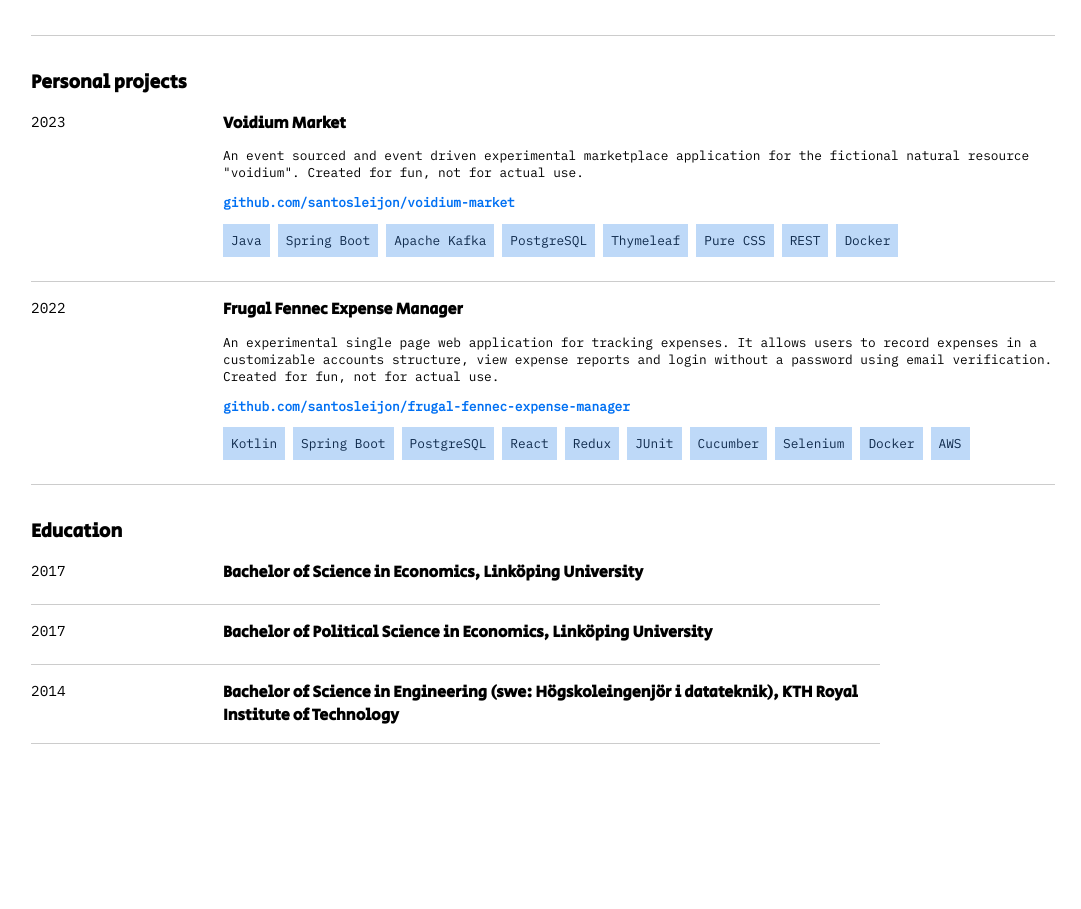
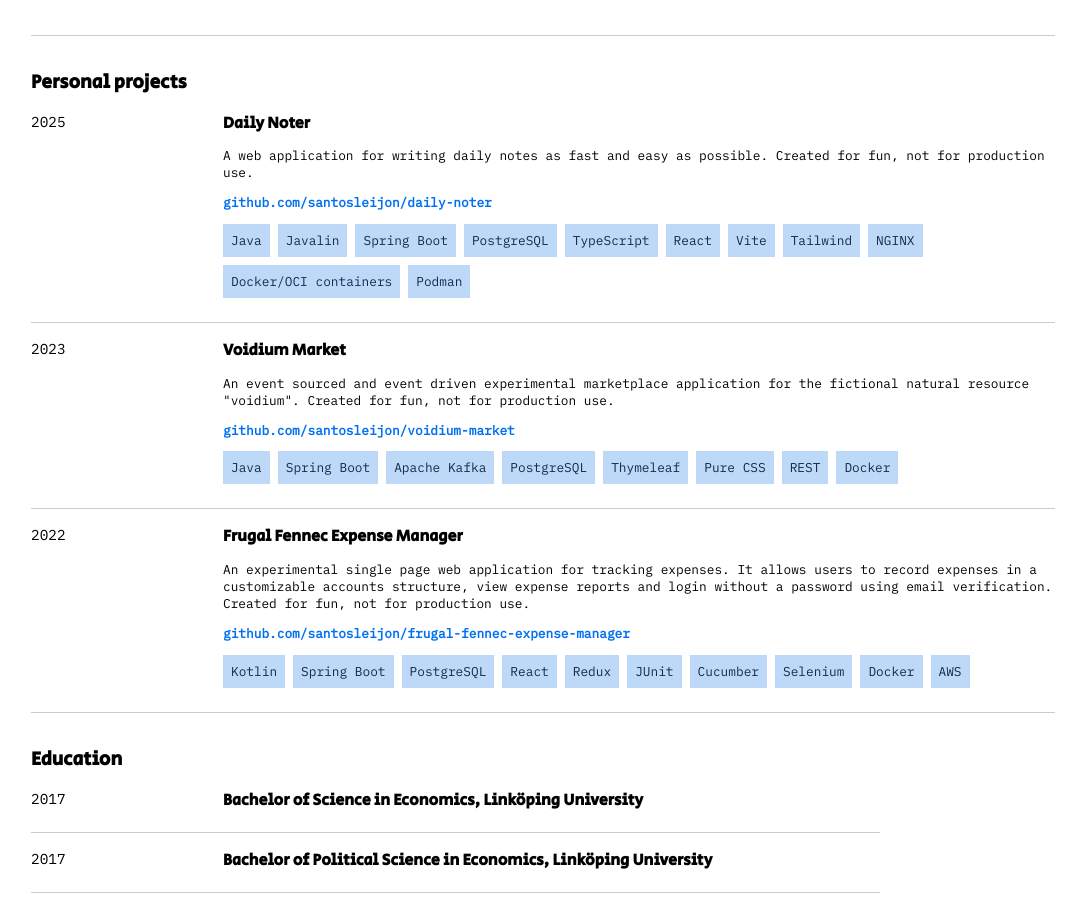
Before and after one commit to santosleijon/santosleijon-dev, a Next.js app: page / in a window 1280 px wide. Shown: the part 2189-3098 px from the top of the page, without its empty margins (97-1178 px from the left). Before the commit the page ends 2997 px from the top, so only its background shows below. Built offline with nearby package versions, Linux system fonts and the light colour scheme.

Commit message:
Add new personal project

```diff
--- a/pages/index.tsx
+++ b/pages/index.tsx
@@ -195,11 +195,33 @@ export default function Home() {
 
         <section>
           <h2>Personal projects</h2>
+          <Experience timePeriod="2025" role="Daily Noter">
+            <>
+              <p>
+                A web application for writing daily notes as fast and easy as possible.
+                Created for fun, not for production use.
+              </p>
+              <p>
+                <a href="https://github.com/santosleijon/daily-noter"><strong>github.com/santosleijon/daily-noter</strong></a>
+              </p>
+              <Chip>Java</Chip>
+              <Chip>Javalin</Chip>
+              <Chip>Spring Boot</Chip>
+              <Chip>PostgreSQL</Chip>
+              <Chip>TypeScript</Chip>
+              <Chip>React</Chip>
+              <Chip>Vite</Chip>
+              <Chip>Tailwind</Chip>
+              <Chip>NGINX</Chip>
+              <Chip>Docker/OCI containers</Chip>
+              <Chip>Podman</Chip>
+            </>
+          </Experience>
           <Experience timePeriod="2023" role="Voidium Market">
             <>
               <p>
                 An event sourced and event driven experimental marketplace application for the fictional natural resource &quot;voidium&quot;.
-                Created for fun, not for actual use.
+                Created for fun, not for production use.
               </p>
               <p>
                 <a href="https://github.com/santosleijon/voidium-market"><strong>github.com/santosleijon/voidium-market</strong></a>
@@ -219,7 +241,7 @@ export default function Home() {
               <p>
                 An experimental single page web application for tracking expenses.
                 It allows users to record expenses in a customizable accounts structure, view expense reports and login without a password using email verification.
-                Created for fun, not for actual use.
+                Created for fun, not for production use.
               </p>
               <p>
                 <a href="https://github.com/santosleijon/frugal-fennec-expense-manager"><strong>github.com/santosleijon/frugal-fennec-expense-manager</strong></a>
```
